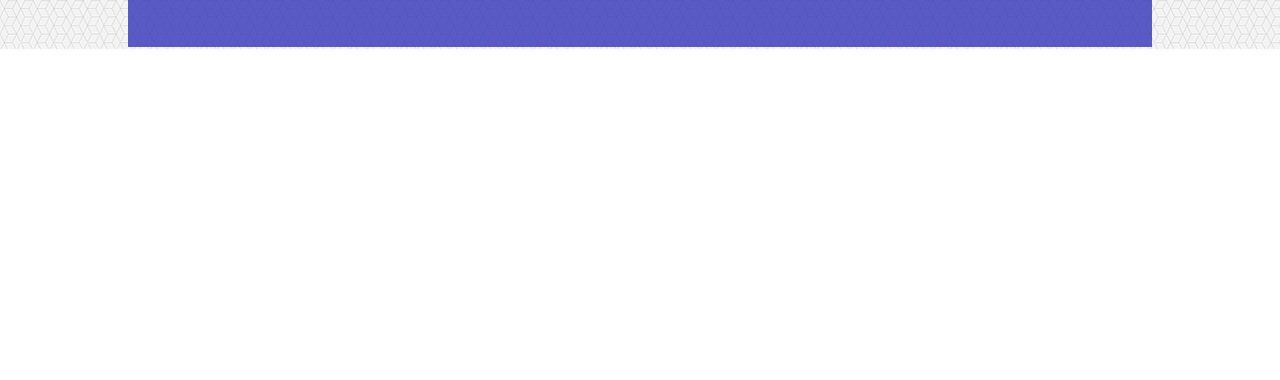
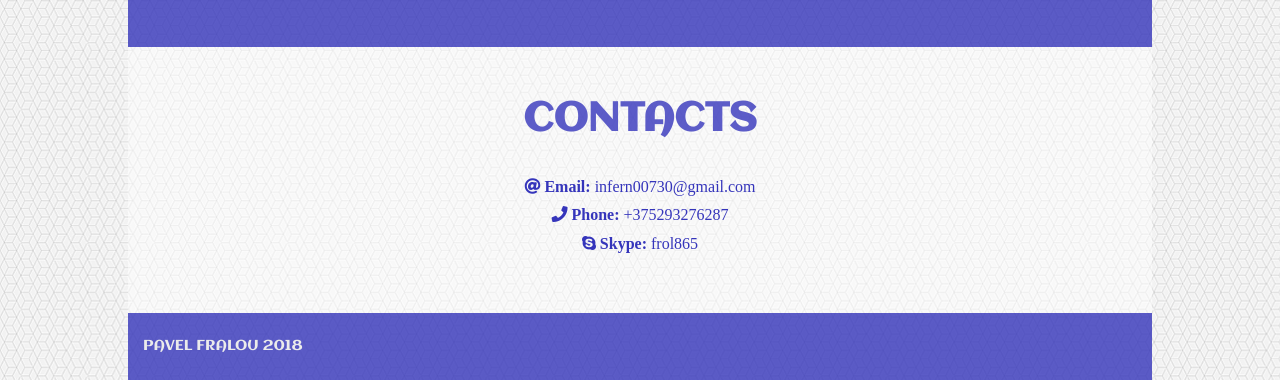
Before and after one commit to Frol8612/rsschool-codejam1-cv, a plain HTML site: page index.html in a window 1280 px wide. Shown: the part 3174-3554 px from the top of the page. Before the commit the page ends 3223 px from the top, so only its background shows below. Drawn offline with nearby package versions, Linux system fonts and the light colour scheme; a script that the page names is missing.

Commit message:
feat: add main-contacts, footer and styles to it

```diff
--- a/css/style.css
+++ b/css/style.css
@@ -348,3 +348,28 @@ main .my-work-container img:active {
     transform: scale(0.9, 0.9);
     box-shadow: 0px 0px 10px 0px rgba(0, 0, 0, 0.5);
 }
+
+main .main-contacts {
+    padding: 50px 0;
+    background-color: rgba(255, 255, 255, 0.5);
+    text-align: center;
+}
+
+main .main-contacts .contact-block {
+    margin: 10px 0;
+    color: rgb(53, 53, 187);
+    font-style: 2em;
+}
+
+main .main-contacts .contact-block span {
+    font-weight: bold;
+}
+
+footer {
+    padding: 25px 0 25px 15px;
+    background-color: rgba(53, 53, 187, 0.8);
+    font-family: 'Aclonica-Regular';
+    font-size: 0.90em;
+    text-transform: uppercase;
+    color: rgb(235, 235, 235);
+}
--- a/index.html
+++ b/index.html
@@ -40,12 +40,12 @@
                             </a>
                         </li>
                         <li>
-                            <a href="">
+                            <a href="#sample">
                                 Sample code
                             </a>
                         </li>
                         <li>
-                            <a href="#">
+                            <a href="#contact">
                                 Contacts
                             </a>
                         </li>
@@ -211,7 +211,7 @@
                     </div>
                 </div>
             </div>
-            <div class="main-sample-code">
+            <div class="main-sample-code" id="sample">
                 <h2>Sample Code</h2>
                 <div class="sample-code-wrapper">
                     <div class="sample-code-container code-block">
@@ -228,10 +228,18 @@
                     </div>
                 </div>
             </div>
+            <div class="main-contacts" id="contact">
+                <h2>Contacts</h2>
+                <div class="contacts-container">
+                    <div class="contact-block"><i class="fas fa-at"></i> <span >Email:</span> infern00730@gmail.com</div>
+                    <div class="contact-block"><i class="fas fa-phone"></i><span> Phone:</span>  +375293276287</div>
+                    <div class="contact-block"><i class="fab fa-skype"></i><span> Skype:</span>   frol865</div>
+                </div>
+            </div>
 
         </main>
         <footer>
-
+            <p>Pavel Fralou 2018</p>
         </footer>
     </div>
 </body>
```
